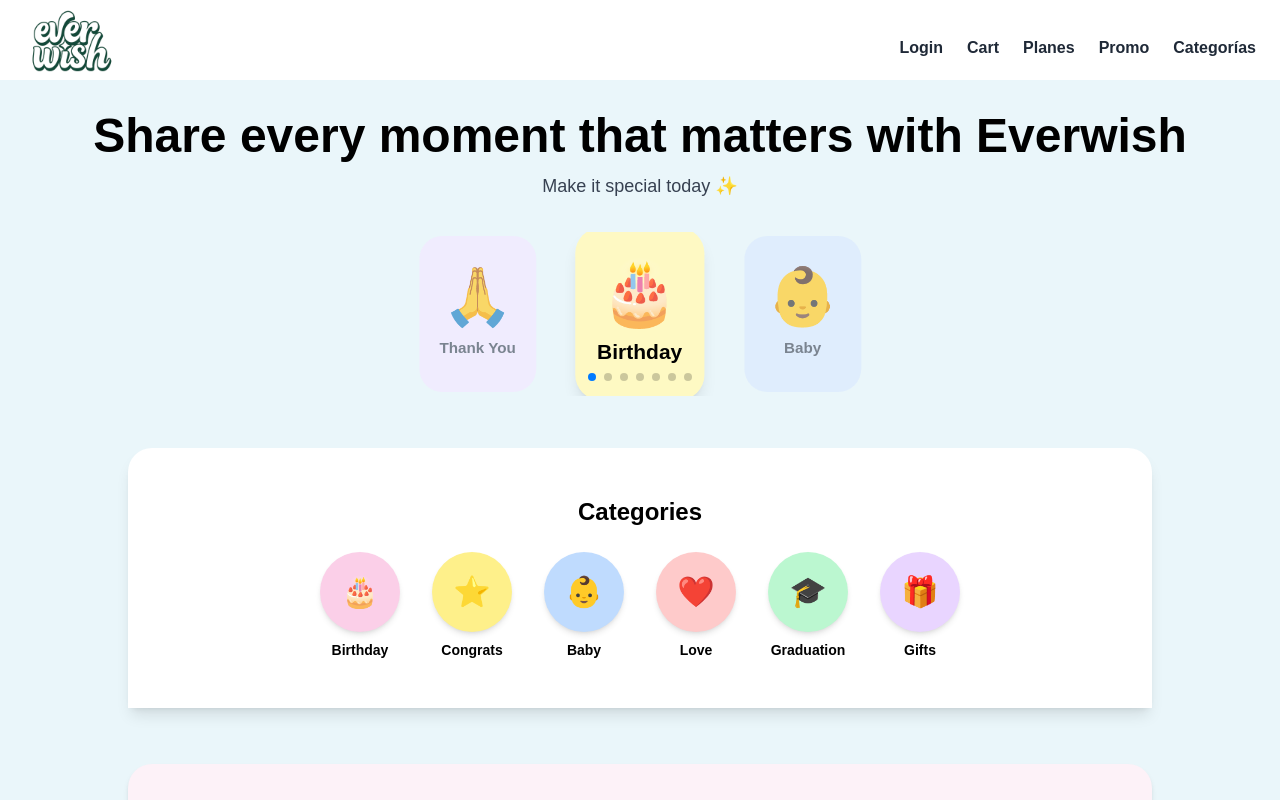
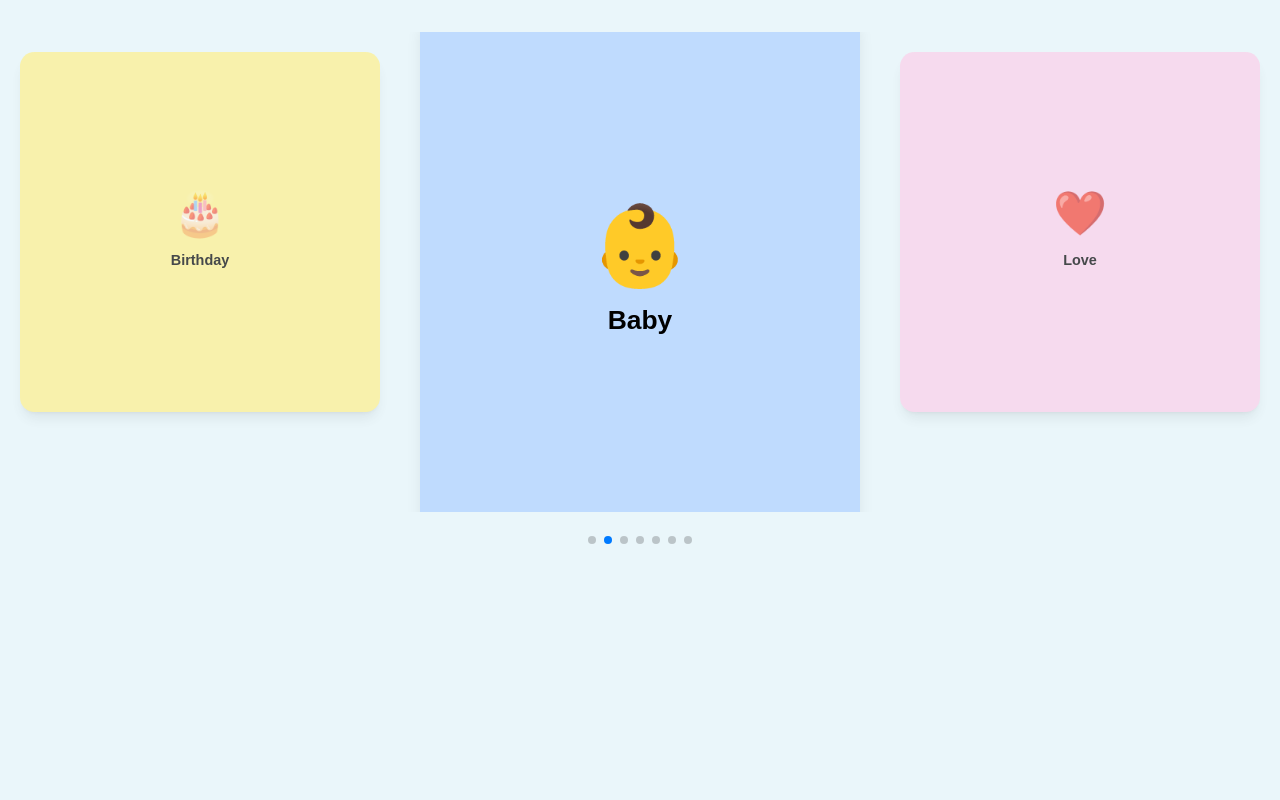
Before and after one commit to everwishhq-commits/EverWish, a Next.js app: page / in a window 1280 px wide. Shown: the top 800 px of the page. Built offline with nearby package versions, Linux system fonts and the light colour scheme.

Commit message:
Update page.js

```diff
--- a/app/page.js
+++ b/app/page.js
@@ -1,47 +1,66 @@
 "use client";
-import { useState } from "react";
-import Splash from "./components/splash";
-import Header from "./components/header";
-import Carousel from "./components/carousel";
-import Categories from "./components/categories";
-import Reviews from "./components/reviews";
-import Footer from "./components/footer";
+import { Swiper, SwiperSlide } from "swiper/react";
+import { Pagination, Autoplay } from "swiper/modules";
+import "swiper/css";
+import "swiper/css/pagination";
 
-export default function Page() {
-  const [loading, setLoading] = useState(true);
+const templates = [
+  { title: "Birthday", icon: "🎂", color: "bg-yellow-200" },
+  { title: "Baby", icon: "👶", color: "bg-blue-200" },
+  { title: "Love", icon: "❤️", color: "bg-pink-200" },
+  { title: "Graduation", icon: "🎓", color: "bg-green-200" },
+  { title: "Condolences", icon: "🕊️", color: "bg-gray-200" },
+  { title: "Gifts", icon: "🎁", color: "bg-orange-200" },
+  { title: "Thank You", icon: "🙏", color: "bg-purple-200" },
+];
 
+export default function Carousel() {
   return (
-    <>
-      {loading && <Splash onFinish={() => setLoading(false)} />}
-      {!loading && (
-        <>
-          <Header />
-          {/* 👇 padding reducido y sin max-w aquí */}
-          <main className="pt-20 md:pt-24 lg:pt-28 px-4 mx-auto text-center">
-            <h1 className="text-3xl md:text-5xl font-extrabold">
-              Share every moment that matters with Everwish
-            </h1>
-            <p className="mt-3 text-lg text-gray-700">Make it special today ✨</p>
+    <div className="relative mt-2 py-6 min-h-[520px] overflow-visible">
+      <Swiper
+        centeredSlides={true}
+        loop={true}
+        autoplay={{
+          delay: 4000,
+          disableOnInteraction: false,
+        }}
+        pagination={{ clickable: true, el: ".custom-pagination" }}
+        modules={[Pagination, Autoplay]}
+        breakpoints={{
+          320: { slidesPerView: 1.2, spaceBetween: 15 },   // móvil
+          640: { slidesPerView: 1.6, spaceBetween: 20 },   // tablet
+          1024: { slidesPerView: 2.5, spaceBetween: 30 },  // desktop medio
+          1280: { slidesPerView: 3, spaceBetween: 40 },    // desktop grande
+        }}
+        className="w-full overflow-visible"
+      >
+        {templates.map((card, index) => (
+          <SwiperSlide key={index}>
+            {({ isActive }) => (
+              <div
+                className={`rounded-2xl shadow-lg flex flex-col items-center justify-center transition-all duration-500 ${card.color}
+                ${isActive
+                  ? "scale-110 z-50 h-[400px] md:h-[420px] lg:h-[480px]"  // central más grande
+                  : "scale-90 opacity-70 z-10 h-[320px] md:h-[360px] lg:h-[400px]"}`}
+              >
+                <span className={`${isActive ? "text-7xl" : "text-5xl"} mb-4`}>
+                  {card.icon}
+                </span>
+                <h3
+                  className={`font-semibold ${
+                    isActive ? "text-2xl" : "text-base"
+                  }`}
+                >
+                  {card.title}
+                </h3>
+              </div>
+            )}
+          </SwiperSlide>
+        ))}
+      </Swiper>
 
-            {/* Carousel más cerca del título */}
-            <div className="mt-6 md:mt-8">
-              <Carousel />
-            </div>
-
-            {/* Categories más pegadas al carrusel */}
-            <section className="mt-8 md:mt-10 bg-white rounded-t-3xl shadow-lg py-12 px-4 max-w-5xl mx-auto">
-              <Categories />
-            </section>
-
-            {/* Reviews */}
-            <section className="mt-12 md:mt-14 max-w-5xl mx-auto">
-              <Reviews />
-            </section>
-          </main>
-
-          <Footer />
-        </>
-      )}
-    </>
+      {/* Dots debajo del carrusel */}
+      <div className="flex justify-center mt-6 mb-4 custom-pagination" />
+    </div>
   );
 }
```
